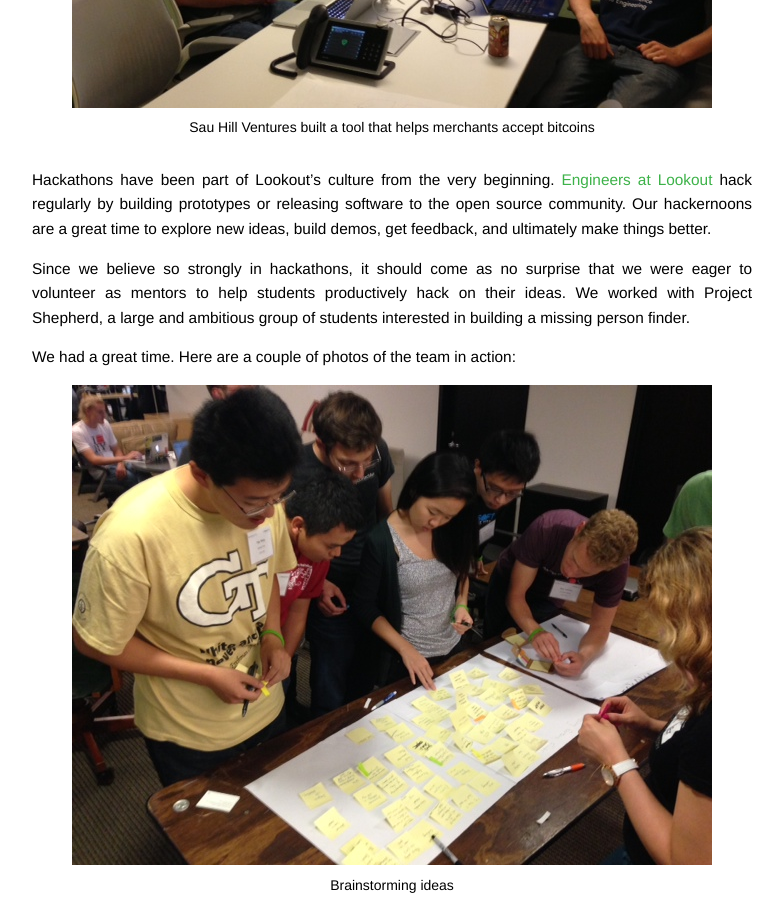
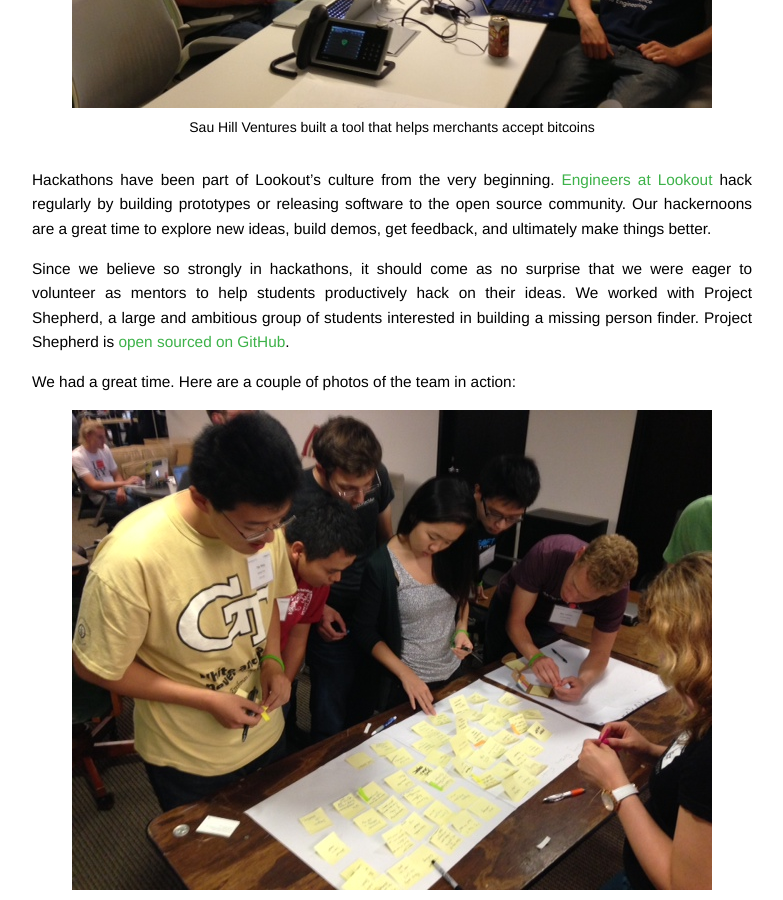
Before and after one commit to webspinner/lookout.github.com, a Jekyll site: the page built from _posts/2013-09-17-university-hackathon-olympics.md, in a window 1280 px wide and 900 px high, scrolled down 3381 px. Shown: the whole window, without its empty margins (8-791 px from the left). Built offline with Jekyll 4.4.1, drawn with Linux system fonts in a browser that asks for light colours; Markdown is read by kramdown in place of the engine named in the settings; comment, search, counter and statistics services are not loaded.

Commit message:
Add a link to Project Shepherd on GitHub

```diff
--- a/_posts/2013-09-17-university-hackathon-olympics.md
+++ b/_posts/2013-09-17-university-hackathon-olympics.md
@@ -43,7 +43,7 @@ Here are some photos from the event:
 
 Hackathons have been part of Lookout's culture from the very beginning.  [Engineers at Lookout](https://www.lookout.com/about/careers/engineering) hack regularly by building prototypes or releasing software to the open source community.  Our hackernoons are a great time to explore new ideas, build demos, get feedback, and ultimately make things better.
 
-Since we believe so strongly in hackathons, it should come as no surprise that we were eager to volunteer as mentors to help students productively hack on their ideas.  We worked with Project Shepherd, a large and ambitious group of students interested in building a missing person finder.
+Since we believe so strongly in hackathons, it should come as no surprise that we were eager to volunteer as mentors to help students productively hack on their ideas.  We worked with Project Shepherd, a large and ambitious group of students interested in building a missing person finder.  Project Shepherd is [open sourced on GitHub](https://github.com/ProjectShepherd).
 
 We had a great time.  Here are a couple of photos of the team in action:
 
```
